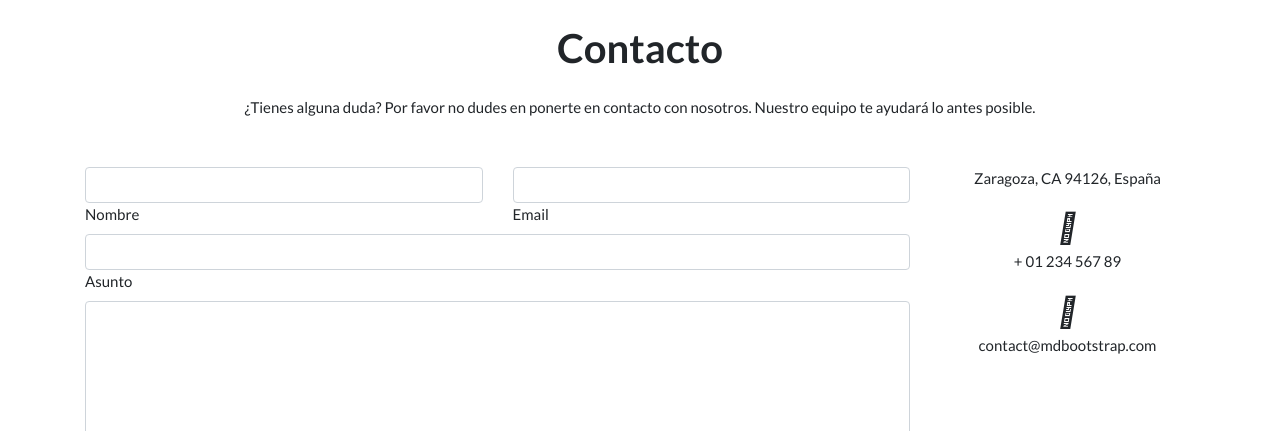
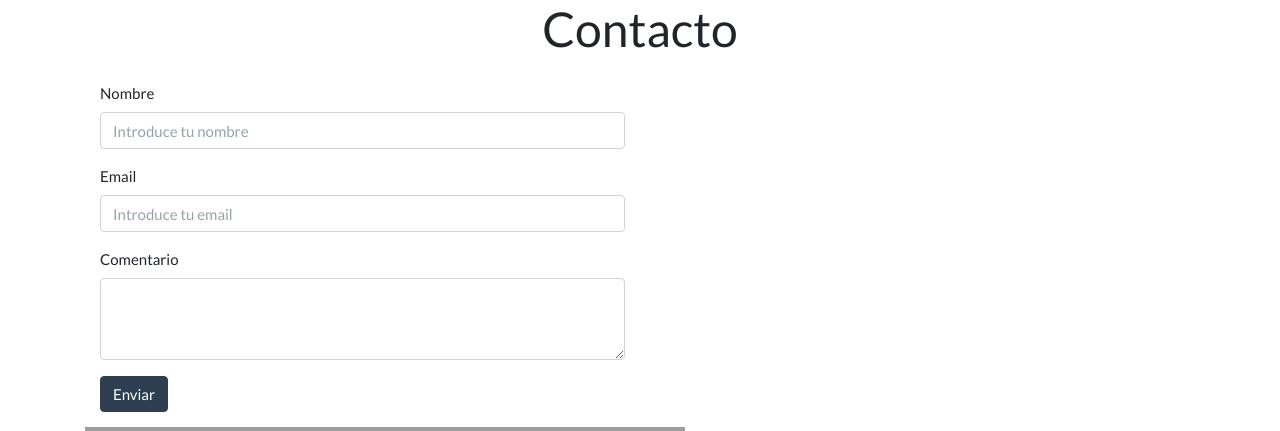
Before and after one commit to acencerradotello/viajesRandom, a PHP site: page /contacto.php in a window 1280 px wide. Shown: the part 80-511 px from the top of the page. Run offline with PHP 8.4, Linux system fonts and the light colour scheme; some libraries are stand-ins or nearby versions; grey boxes are pictures that could not be loaded.

Commit message:
subir contacto

```diff
--- a/APP/contacto.php
+++ b/APP/contacto.php
@@ -7,105 +7,41 @@
 
         <main role="main">
 
-            <!--Section: Contact v.2-->
-            <div class="container">
+        <div class="container">
 
-                <!--Section heading-->
-                <h2 class="h1-responsive font-weight-bold text-center my-4">Contacto</h2>
-                <!--Section description-->
-                <p class="text-center w-responsive mx-auto mb-5">¿Tienes alguna duda? Por favor no dudes en ponerte en contacto con nosotros. Nuestro equipo te ayudará lo antes posible.</p>
+            <h1 style="text-align:center">Contacto</h1>
 
-                <div class="row">
-
-                    <!--Grid column-->
-                    <div class="col-md-9 mb-md-0 mb-5">
-                        <form id="contact-form" name="contact-form" action="mail.php" method="POST">
-
-                            <!--Grid row-->
-                            <div class="row">
-
-                                <!--Grid column-->
-                                <div class="col-md-6">
-                                    <div class="md-form mb-0">
-                                        <input type="text" id="name" name="name" class="form-control">
-                                        <label for="name" class="">Nombre</label>
-                                    </div>
-                                </div>
-                                <!--Grid column-->
-
-                                <!--Grid column-->
-                                <div class="col-md-6">
-                                    <div class="md-form mb-0">
-                                        <input type="text" id="email" name="email" class="form-control">
-                                        <label for="email" class="">Email</label>
-                                    </div>
-                                </div>
-                                <!--Grid column-->
-
-                            </div>
-                            <!--Grid row-->
-
-                            <!--Grid row-->
-                            <div class="row">
-                                <div class="col-md-12">
-                                    <div class="md-form mb-0">
-                                        <input type="text" id="subject" name="subject" class="form-control">
-                                        <label for="subject" class="">Asunto</label>
-                                    </div>
-                                </div>
-                            </div>
-                            <!--Grid row-->
-
-                            <!--Grid row-->
-                            <div class="row">
-
-                                <!--Grid column-->
-                                <div class="col-md-12">
-
-                                    <div class="md-form">
-                                        <textarea type="text" id="message" name="message" rows="8" class="form-control md-textarea"></textarea>
-                                        <label for="message">Su Duda</label>
-                                    </div>
-
-                                </div>
-                            </div>
-                            <!--Grid row-->
-
-                            <div class="text-center text-md-left">
-                            <a class="btn btn-secondary" onclick="document.getElementById('contact-form').submit();">Enviar</a>
-                        </div>
-                        <div class="status"></div>
-
-                        </form>
+            <form class="col-6 mt-4 ">
+                <fieldset>
 
 
-                    </div>
-                    <!--Grid column-->
+                <div class="form-group">
+                    <label for="exampleInputEmail1">Nombre</label>
+                    <input type="email" class="form-control" id="exampleInputEmail1" aria-describedby="emailHelp" placeholder="Introduce tu nombre">
 
-                    <!--Grid column-->
-                    <div class="col-md-3 text-center">
-                        <ul class="list-unstyled mb-0">
-                            <li><i class="fas fa-map-marker-alt fa-2x"></i>
-                                <p>Zaragoza, CA 94126, España</p>
-                            </li>
-
-                            <li><i class="fas fa-phone mt-4 fa-2x"></i>
-                                <p>+ 01 234 567 89</p>
-                            </li>
-
-                            <li><i class="fas fa-envelope mt-4 fa-2x"></i>
-                                <p>contact@mdbootstrap.com</p>
-                            </li>
-                        </ul>
-                    </div>
-                    <!--Grid column-->
+                </div>
+                <div class="form-group">
+                    <label for="exampleInputEmail1">Email</label>
+                    <input type="email" class="form-control" id="exampleInputEmail1" aria-describedby="emailHelp" placeholder="Introduce tu email">
 
                 </div>
 
-            </div>
-            <!--Section: Contact v.2-->
 
-            <?php require_once "footer.php" ?>
+                <div class="form-group">
+                    <label for="exampleTextarea">Comentario</label>
+                    <textarea class="form-control" id="exampleTextarea" rows="3"></textarea>
+                </div>
+
+                <button type="submit" class="btn btn-primary">Enviar</button>
+                </fieldset>
+            </form>
+
+            <iframe src="https://www.google.com/maps/embed?pb=!1m18!1m12!1m3!1d2507.443123116134!2d-0.8999931522024293!3d41.636958563992586!2m3!1f0!2f0!3f0!3m2!1i1024!2i768!4f13.1!3m3!1m2!1s0xd5969622c6eea8d%3A0x8187c22863167647!2sHiberus+Tecnolog%C3%ADa!5e0!3m2!1ses!2ses!4v1565351256706!5m2!1ses!2ses"
+            width="600" height="450" frameborder="0" style="border:0" allowfullscreen></iframe>
+
+        </div>
+
+         <?php require_once "footer.php" ?>
 
         </main>
 
```
